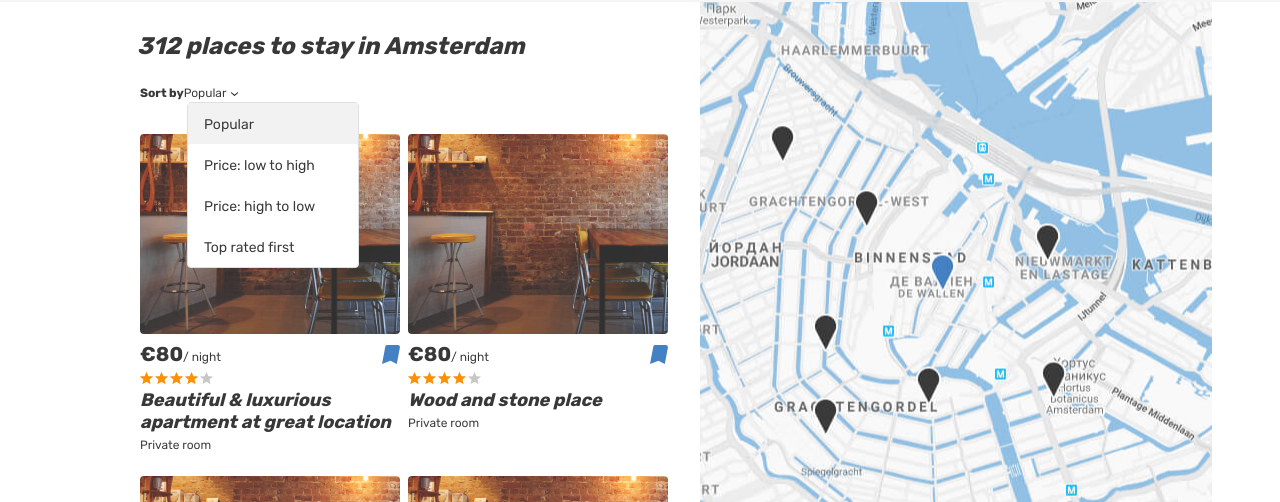
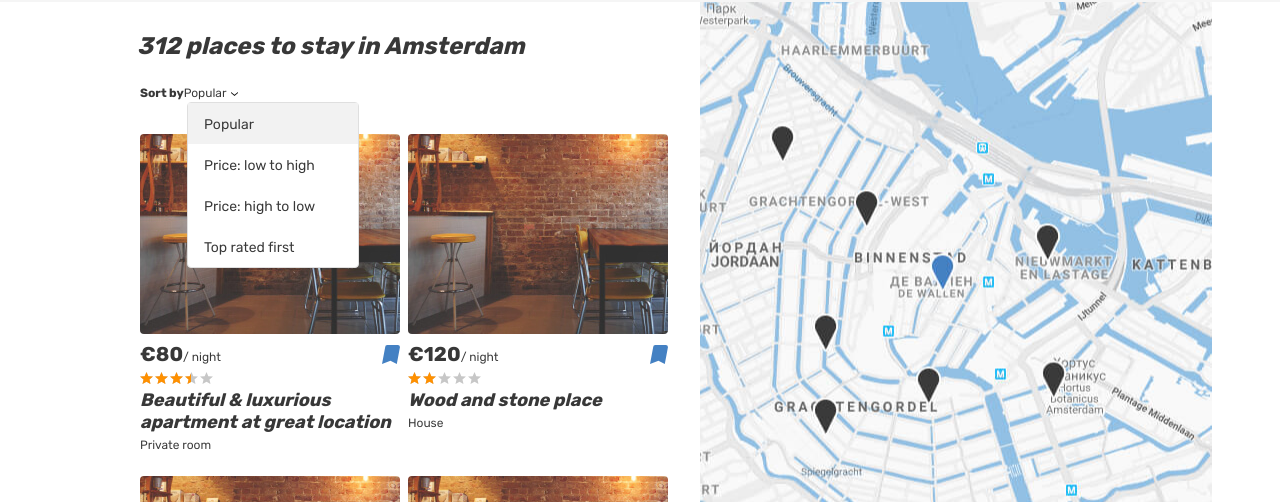
Before and after one commit to ustiuzhanin/347663-six-cities-2, a React app: page / in a window 1280 px wide. Shown: the part 263-765 px from the top of the page. Built offline with nearby package versions, Linux system fonts and the light colour scheme.

Commit message:
add mocks and components to render cards

```diff
--- a/src/components/App/App.jsx
+++ b/src/components/App/App.jsx
@@ -1,17 +1,22 @@
 import React from 'react';
 import Home from '../Home/Home.jsx';
+import PropTypes from 'prop-types';
 
-export default function App() {
-  const places = [
-    `Beautiful & luxurious apartment at great location`,
-    `Wood and stone place`,
-    `Canal View Prinsengracht`,
-    `Nice, cozy, warm big bed apartment`
-  ];
+export default function App(props) {
+  const {offers} = props;
 
-  const onCardHeaderClick = () => {
-    // TODO: opens the card page/info
-  };
+  return <Home places={offers} />;
+}
 
-  return <Home places={places} onCardHeaderClick={onCardHeaderClick} />;
-}
+App.propTypes = {
+  offers: PropTypes.arrayOf(
+      PropTypes.shape({
+        id: PropTypes.number.isRequired,
+        src: PropTypes.string.isRequired,
+        price: PropTypes.string.isRequired,
+        rating: PropTypes.string.isRequired,
+        name: PropTypes.string.isRequired,
+        type: PropTypes.string.isRequired
+      }).isRequired
+  ).isRequired
+};
--- /dev/null
+++ b/src/components/Card/Card.jsx
@@ -0,0 +1,64 @@
+import React from 'react';
+import PropTypes from 'prop-types';
+
+export default function Card(props) {
+  const {onCardMouseEnter, onCardMouseLeave, card} = props;
+  const {price, rating, name, type} = card;
+  return (
+    <article
+      className='cities__place-card place-card'
+      onMouseEnter={() => onCardMouseEnter(props.card)}
+      onMouseLeave={onCardMouseLeave}
+    >
+      <div className='cities__image-wrapper place-card__image-wrapper'>
+        <a href='#'>
+          <img
+            className='place-card__image'
+            src='img/room.jpg'
+            width='260'
+            height='200'
+            alt='Place image'
+          />
+        </a>
+      </div>
+      <div className='place-card__info'>
+        <div className='place-card__price-wrapper'>
+          <div className='place-card__price'>
+            <b className='place-card__price-value'>&euro;{price}</b>
+            <span className='place-card__price-text'>&#47;&nbsp;night</span>
+          </div>
+          <button
+            className='place-card__bookmark-button place-card__bookmark-button--active button'
+            type='button'
+          >
+            <svg className='place-card__bookmark-icon' width='18' height='19'>
+              <use xlinkHref='#icon-bookmark'></use>
+            </svg>
+            <span className='visually-hidden'>In bookmarks</span>
+          </button>
+        </div>
+        <div className='place-card__rating rating'>
+          <div className='place-card__stars rating__stars'>
+            <span style={{width: `${rating}%`}}></span>
+            <span className='visually-hidden'>Rating</span>
+          </div>
+        </div>
+        <h2 className='place-card__name'>
+          <a href='#'>{name}</a>
+        </h2>
+        <p className='place-card__type'>{type}</p>
+      </div>
+    </article>
+  );
+}
+
+Card.propTypes = {
+  card: PropTypes.shape({
+    price: PropTypes.string.isRequired,
+    rating: PropTypes.string.isRequired,
+    name: PropTypes.string.isRequired,
+    type: PropTypes.string.isRequired
+  }).isRequired,
+  onCardMouseEnter: PropTypes.func.isRequired,
+  onCardMouseLeave: PropTypes.func.isRequired
+};
--- /dev/null
+++ b/src/components/CardList/CardList.jsx
@@ -0,0 +1,50 @@
+import React, {Component} from 'react';
+import Card from '../Card/Card.jsx';
+import PropTypes from 'prop-types';
+
+export default class CardList extends Component {
+  constructor(props) {
+    super(props);
+
+    this.state = {
+      activeCard: {}
+    };
+  }
+
+  render() {
+    const {cards} = this.props;
+
+    const onCardMouseEnter = (activeCard) => {
+      this.setState({activeCard});
+    };
+    const onCardMouseLeave = () => {
+      this.setState({activeCard: {}});
+    };
+
+    return (
+      <>
+        {cards.map((card) => (
+          <Card
+            key={card.id}
+            card={card}
+            onCardMouseEnter={onCardMouseEnter}
+            onCardMouseLeave={onCardMouseLeave}
+          />
+        ))}
+      </>
+    );
+  }
+}
+
+CardList.propTypes = {
+  cards: PropTypes.arrayOf(
+      PropTypes.shape({
+        id: PropTypes.number.isRequired,
+        src: PropTypes.string.isRequired,
+        price: PropTypes.string.isRequired,
+        rating: PropTypes.string.isRequired,
+        name: PropTypes.string.isRequired,
+        type: PropTypes.string.isRequired
+      }).isRequired
+  ).isRequired
+};
--- a/src/components/Home/Home.jsx
+++ b/src/components/Home/Home.jsx
@@ -1,53 +1,10 @@
 import React from 'react';
 import PropTypes from 'prop-types';
+import CardList from '../CardList/CardList.jsx';
 
 export default function Home(props) {
-  const {places, onCardHeaderClick} = props;
+  const {places} = props;
 
-  const renderedPlaces = places.map((place, index) => (
-    <article key={`${index}${place}`} className='cities__place-card place-card'>
-      <div className='cities__image-wrapper place-card__image-wrapper'>
-        <a href='#'>
-          <img
-            className='place-card__image'
-            src='img/room.jpg'
-            width='260'
-            height='200'
-            alt='Place image'
-          />
-        </a>
-      </div>
-      <div className='place-card__info'>
-        <div className='place-card__price-wrapper'>
-          <div className='place-card__price'>
-            <b className='place-card__price-value'>&euro;80</b>
-            <span className='place-card__price-text'>&#47;&nbsp;night</span>
-          </div>
-          <button
-            className='place-card__bookmark-button place-card__bookmark-button--active button'
-            type='button'
-          >
-            <svg className='place-card__bookmark-icon' width='18' height='19'>
-              <use xlinkHref='#icon-bookmark'></use>
-            </svg>
-            <span className='visually-hidden'>In bookmarks</span>
-          </button>
-        </div>
-        <div className='place-card__rating rating'>
-          <div className='place-card__stars rating__stars'>
-            <span style={{width: `80%`}}></span>
-            <span className='visually-hidden'>Rating</span>
-          </div>
-        </div>
-        <h2 className='place-card__name'>
-          <a href='#' onClick={onCardHeaderClick}>
-            {place}
-          </a>
-        </h2>
-        <p className='place-card__type'>Private room</p>
-      </div>
-    </article>
-  ));
   return (
     <section>
       <h1>Home Page</h1>
@@ -184,7 +141,7 @@ export default function Home(props) {
                 </select> */}
                 </form>
                 <div className='cities__places-list places__list tabs__content'>
-                  {renderedPlaces}
+                  <CardList cards={places} />
                 </div>
               </section>
               <div className='cities__right-section'>
@@ -205,6 +162,15 @@ Home.defaultProps = {
 };
 
 Home.propTypes = {
-  places: PropTypes.arrayOf(PropTypes.string).isRequired,
+  places: PropTypes.arrayOf(
+      PropTypes.shape({
+        id: PropTypes.number.isRequired,
+        src: PropTypes.string.isRequired,
+        price: PropTypes.string.isRequired,
+        rating: PropTypes.string.isRequired,
+        name: PropTypes.string.isRequired,
+        type: PropTypes.string.isRequired
+      }).isRequired
+  ).isRequired,
   onCardHeaderClick: PropTypes.func.isRequired
 };
--- a/src/index.js
+++ b/src/index.js
@@ -1,5 +1,13 @@
 import React from 'react';
 import ReactDOM from 'react-dom';
 import App from './components/App/App.jsx';
+import {offers} from './mocks/offers';
 
-ReactDOM.render(<App />, document.getElementById(`root`));
+const init = (placeOffers) => {
+  ReactDOM.render(
+      <App offers={placeOffers} />,
+      document.getElementById(`root`)
+  );
+};
+
+init(offers);
--- /dev/null
+++ b/src/mocks/offers.js
@@ -0,0 +1,34 @@
+export const offers = [
+  {
+    id: 1,
+    src: `img/room.jpg`,
+    price: `80`,
+    rating: `70`,
+    name: `Beautiful & luxurious apartment at great location`,
+    type: `Private room`
+  },
+  {
+    id: 2,
+    src: `img/room.jpg`,
+    price: `120`,
+    rating: `40`,
+    name: `Wood and stone place`,
+    type: `House`
+  },
+  {
+    id: 3,
+    src: `img/room.jpg`,
+    price: `20`,
+    rating: `100`,
+    name: `Canal View Prinsengracht`,
+    type: `Private room`
+  },
+  {
+    id: 4,
+    src: `img/room.jpg`,
+    price: `60`,
+    rating: `50`,
+    name: `Nice, cozy, warm big bed apartment`,
+    type: `Apartment`
+  }
+];
```
